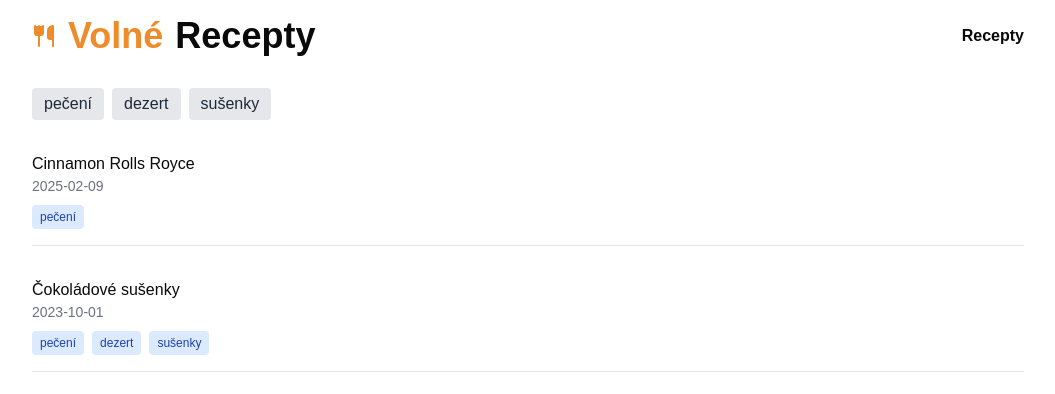
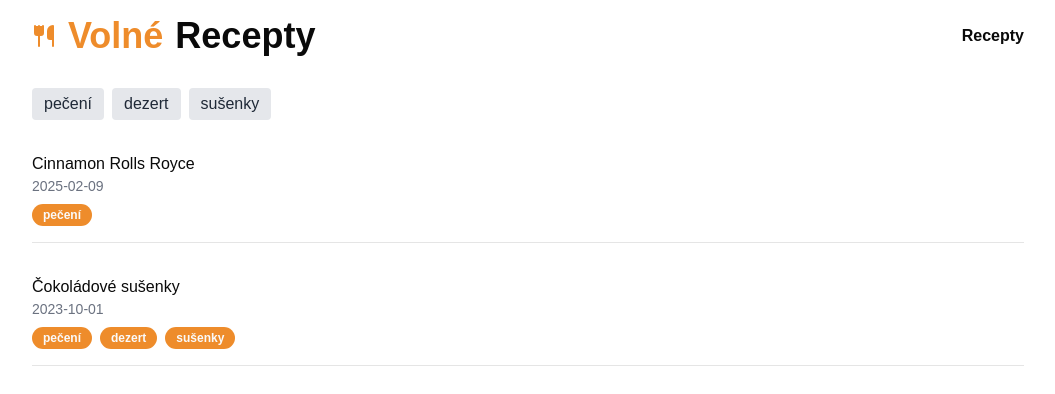
Before and after one commit to Fillipee/volne-recepty, a Next.js app: page /recepty in a window 1280 px wide. Shown: the top 394 px of the page, without its empty margins (112-1167 px from the left). Built offline with nearby package versions, Linux system fonts and the light colour scheme.

Commit message:
feat: badges

```diff
--- a/app/recepty/[slug]/recent-recipes.tsx
+++ b/app/recepty/[slug]/recent-recipes.tsx
@@ -51,7 +51,7 @@ const RecentRecipe = ({ recipe }: RecentRecipeProps) => {
                     <ul className="flex gap-2">
                         {recipe.tags.map((tag) => (
                             <li key={tag} className="text-sm text-muted-foreground">
-                                <Badge variant="secondary">{tag}</Badge>
+                                <Badge>{tag}</Badge>
                             </li>
                         ))}
                     </ul>
--- a/app/recepty/recipe-list.tsx
+++ b/app/recepty/recipe-list.tsx
@@ -3,6 +3,7 @@
 import { useState } from 'react';
 import Link from 'next/link';
 import { RecipeData } from '@/lib/types';
+import { Badge } from '@/components/ui/badge';
 
 interface TagFilterProps {
     tags: string[];
@@ -46,15 +47,8 @@ export default function RecipeList({ tags, recipes }: TagFilterProps) {
                     <div key={slug} className="mb-8 border-b pb-4">
                         <Link href={`/recepty/${slug}`}>{title}</Link>
                         <p className="text-sm text-gray-500">{date}</p>
-                        <div className="mt-2">
-                            {tags?.map((tag) => (
-                                <span
-                                    key={tag}
-                                    className="mr-2 inline-block rounded bg-blue-100 px-2 py-1 text-xs text-blue-800"
-                                >
-                                    {tag}
-                                </span>
-                            ))}
+                        <div className="mt-2 flex gap-2">
+                            {tags?.map((tag) => <Badge key={tag}>{tag}</Badge>)}
                         </div>
                     </div>
                 ))}
```
